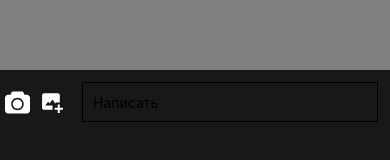
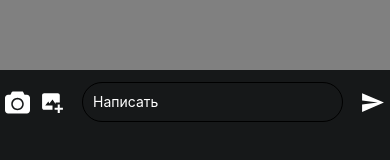
Before and after one commit to ponchik009/TULAHACK-CHAT-MOBILE, a React Native app: screen / in a window 390 px wide. Both pictures are taken after a click on the button "ВОЙТИ". Shown: the part 660-820 px from the top of the page. Built offline with nearby package versions, Linux system fonts and the light colour scheme.

Commit message:
input styles, send message btn

```diff
--- a/pages/MainPage/MainPage.tsx
+++ b/pages/MainPage/MainPage.tsx
@@ -83,7 +83,7 @@ const MainPage: React.FC<IMainProps> = ({ handleAuthPageOpen }) => {
         <View style={{ flex: 1, backgroundColor: 'gray' }}>
 
         </View>
-        <View style={styles.appBar}>
+        <View style={styles.bottomBar}>
           <TouchableHighlight onPress={() => { }}>
             <View>
               <Image
@@ -104,6 +104,14 @@ const MainPage: React.FC<IMainProps> = ({ handleAuthPageOpen }) => {
             placeholder="Написать"
             style={styles.input}
           />
+          <TouchableHighlight onPress={() => { }}>
+            <View>
+              <Image
+                source={require('../../assets/icons/-send_90420.svg')}
+                style={styles.buttonImageIconStyle}
+              />
+            </View>
+          </TouchableHighlight>
         </View>
 
       </SafeAreaView>
@@ -121,6 +129,11 @@ const styles = StyleSheet.create({
     flexDirection: 'row',
     alignItems: 'center'
   },
+  bottomBar: {
+    width: '100%',
+    flexDirection: 'row',
+    alignItems: 'center'
+  },
   buttonImageIconStyle: {
     padding: 10,
     margin: 5,
@@ -134,6 +147,9 @@ const styles = StyleSheet.create({
     margin: 12,
     borderWidth: 1,
     padding: 10,
+    lineHeight: 40,
+    color: "#fff",
+    borderRadius: 20
   },
 });
 export default MainPage;
```
Also changed, not shown: assets/icons/-send_90420.svg (added).
